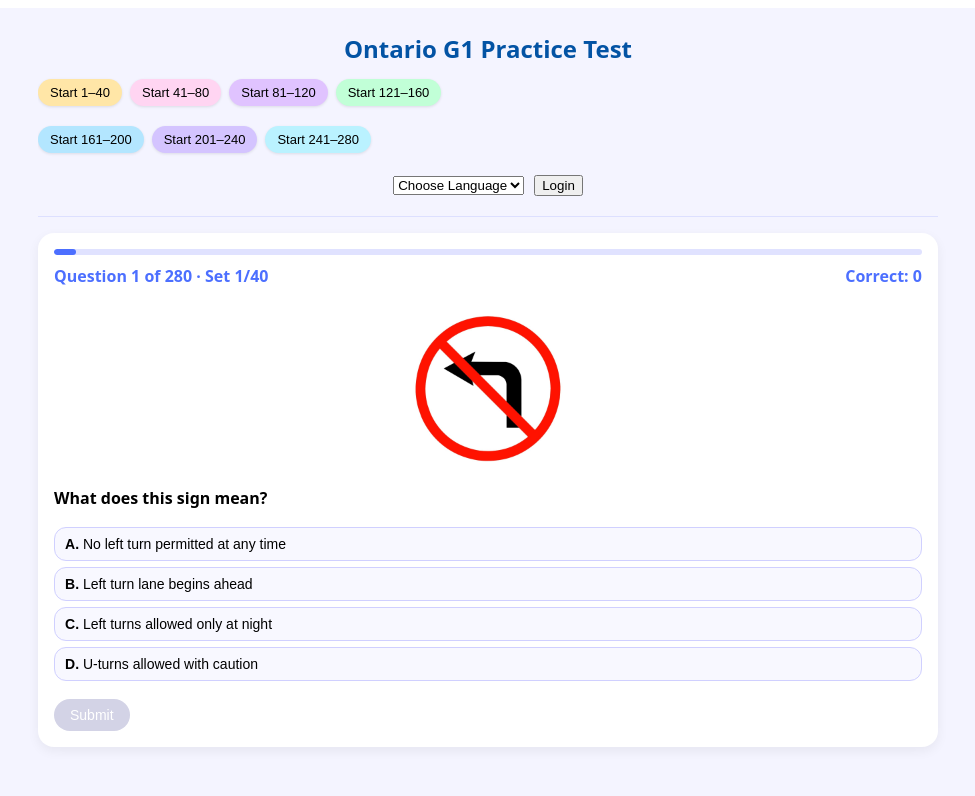
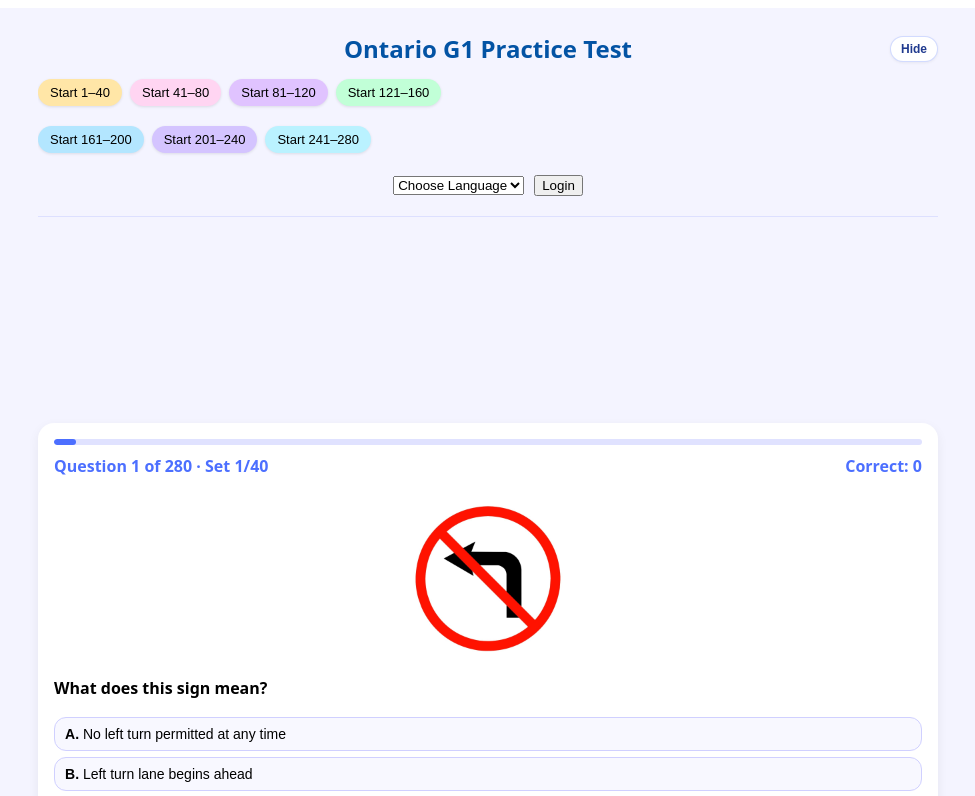
Before and after one commit to Aurelian2025/prep-test-g1, a Next.js app: page / in a window 1280 px wide. Shown: the top 796 px of the page, without its empty margins (152-1127 px from the left). Built offline with nearby package versions, Linux system fonts and the light colour scheme.

Commit message:
Add collapsible header controls and improve styles
Enhanced header controls with collapsible functionality and improved styling.

```diff
--- a/pages/index.js
+++ b/pages/index.js
@@ -1,10 +1,12 @@
-// pages/index.js
-import { useEffect, useState } from "react";
+import { useEffect, useMemo, useRef, useState } from "react";
 import { useSupabase } from "../lib/SupabaseContext";
 
 /* =========================
    STYLES
 ========================= */
+const HEADER_EXPANDED_H = 178; // approx when the button area is visible
+const HEADER_COLLAPSED_H = 62; // approx when collapsed (title row only)
+
 const styles = {
   page: {
     fontFamily:
@@ -31,12 +33,53 @@ const styles = {
     textAlign: "center",
   },
 
+  headerTopRow: {
+    display: "flex",
+    alignItems: "center",
+    justifyContent: "center",
+    gap: 10,
+    position: "relative",
+    padding: "0 40px", // room for the collapse button
+  },
+
+  collapseBtn: (active) => ({
+    position: "absolute",
+    right: 0,
+    top: "50%",
+    transform: "translateY(-50%)",
+    border: "1px solid rgba(76,111,255,0.25)",
+    background: active ? "rgba(76,111,255,0.10)" : "#ffffff",
+    color: "#203a8f",
+    borderRadius: 999,
+    padding: "6px 10px",
+    fontSize: 12,
+    cursor: "pointer",
+    fontWeight: 800,
+    lineHeight: 1,
+    boxShadow: "0 1px 3px rgba(0,0,0,0.06)",
+  }),
+
   title: {
     fontSize: 24,
     fontWeight: 900,
     margin: 0,
     color: "#0353a4",
     whiteSpace: "nowrap",
+  },
+
+  // Collapsible wrapper
+  headerControlsWrap: (collapsed) => ({
+    maxHeight: collapsed ? 0 : 260,
+    overflow: "hidden",
+    transition: "max-height 220ms ease",
+  }),
+
+  // Optional subtle divider line when collapsed
+  headerCollapsedHint: {
+    marginTop: 6,
+    fontSize: 12,
+    color: "#5b6aa6",
+    fontWeight: 600,
   },
 
   scrollRow: {
@@ -166,6 +209,12 @@ const styles = {
     background: "#f1fff1",
     fontSize: 13,
   },
+
+  // spacer so content doesn't "jump" when header collapses (keeps Q&A from sliding under it)
+  headerSpacer: (collapsed) => ({
+    height: collapsed ? HEADER_COLLAPSED_H : HEADER_EXPANDED_H,
+    transition: "height 220ms ease",
+  }),
 };
 
 /* =========================
@@ -397,9 +446,11 @@ export default function PrepTestG1() {
 
   useEffect(() => {
     supabase.auth.getUser().then(({ data }) => setUser(data.user ?? null));
-    const { data: authListener } = supabase.auth.onAuthStateChange((_event, session) => {
+    const { data: authListener } = supabase.auth.onAuthStateChange(
+      (_event, session) => {
         setUser(session?.user ?? null);
-    });
+      }
+    );
     return () => authListener.subscription.unsubscribe();
   }, [supabase]);
 
@@ -431,6 +482,40 @@ export default function PrepTestG1() {
   const isFull = hasAccess;
 
   const effectiveLang = lang || "en";
+
+  /* =========================
+     COLLAPSIBLE HEADER CONTROLS
+     - Auto collapses when you scroll down, expands near top.
+     - Also can be toggled manually.
+  ========================= */
+  const [controlsCollapsed, setControlsCollapsed] = useState(false);
+  const userToggledRef = useRef(false);
+
+  const headerSpacerHeight = useMemo(
+    () => (controlsCollapsed ? HEADER_COLLAPSED_H : HEADER_EXPANDED_H),
+    [controlsCollapsed]
+  );
+
+  useEffect(() => {
+    const onScroll = () => {
+      // If user manually chose a state, don't auto-fight them.
+      if (userToggledRef.current) return;
+
+      const y = window.scrollY || 0;
+      // collapse once you scroll a little; expand again when close to top
+      if (y > 40) setControlsCollapsed(true);
+      else if (y < 10) setControlsCollapsed(false);
+    };
+
+    window.addEventListener("scroll", onScroll, { passive: true });
+    onScroll();
+    return () => window.removeEventListener("scroll", onScroll);
+  }, []);
+
+  const toggleControls = () => {
+    userToggledRef.current = true;
+    setControlsCollapsed((v) => !v);
+  };
 
   /* =========================
      INIT LANGUAGE
@@ -619,6 +704,10 @@ export default function PrepTestG1() {
     setBlockCorrect(0);
     setCheckpointOpen(false);
     setCheckpointScore({ correct: 0, answered: 0, passed: false });
+
+    // when user starts a set, it's usually helpful to show controls briefly,
+    // but don't override a manual choice if they already toggled.
+    if (!userToggledRef.current) setControlsCollapsed(true);
   };
 
   const start1 = () => startByIndex(0, 39, 0);
@@ -631,6 +720,21 @@ export default function PrepTestG1() {
 
   const renderButtons = () => (
     <>
+      <div style={styles.headerTopRow}>
+        <h1 style={styles.title}>Ontario G1 Practice Test</h1>
+
+        <button
+          onClick={toggleControls}
+          style={styles.collapseBtn(controlsCollapsed)}
+          aria-expanded={!controlsCollapsed}
+          aria-controls="header-controls"
+          title={controlsCollapsed ? "Show controls" : "Hide controls"}
+        >
+          {controlsCollapsed ? "Show" : "Hide"}
+        </button>
+      </div>
+
+      <div id="header-controls" style={styles.headerControlsWrap(controlsCollapsed)}>
         {/* ROW 1 */}
         <div style={styles.scrollRow}>
           <button onClick={start1} style={{ ...styles.btn, background: "#ffe6a7" }}>
@@ -642,20 +746,32 @@ export default function PrepTestG1() {
           <button onClick={start81} style={{ ...styles.btn, background: "#e0c3ff" }}>
             Start 81–120
           </button>
-        <button onClick={start121} style={{ ...styles.btn, background: "#c1ffd7" }}>
+          <button
+            onClick={start121}
+            style={{ ...styles.btn, background: "#c1ffd7" }}
+          >
             Start 121–160
           </button>
         </div>
 
         {/* ROW 2 */}
         <div style={styles.scrollRow}>
-        <button onClick={start161} style={{ ...styles.btn, background: "#b3e6ff" }}>
+          <button
+            onClick={start161}
+            style={{ ...styles.btn, background: "#b3e6ff" }}
+          >
             Start 161–200
           </button>
-        <button onClick={start201} style={{ ...styles.btn, background: "#d4c4ff" }}>
+          <button
+            onClick={start201}
+            style={{ ...styles.btn, background: "#d4c4ff" }}
+          >
             Start 201–240
           </button>
-        <button onClick={start241} style={{ ...styles.btn, background: "#baf2ff" }}>
+          <button
+            onClick={start241}
+            style={{ ...styles.btn, background: "#baf2ff" }}
+          >
             Start 241–280
           </button>
         </div>
@@ -676,11 +792,20 @@ export default function PrepTestG1() {
           {isFull ? (
             <button onClick={handleLogout}>Sign out</button>
           ) : (
-          <button onClick={() => (window.location.href = "/login?next=/subscribe")}>
+            <button
+              onClick={() => (window.location.href = "/login?next=/subscribe")}
+            >
               Login
             </button>
           )}
         </div>
+      </div>
+
+      {controlsCollapsed && (
+        <div style={styles.headerCollapsedHint}>
+          Controls hidden — tap “Show” to change sets/language.
+        </div>
+      )}
     </>
   );
 
@@ -727,9 +852,12 @@ export default function PrepTestG1() {
       <div style={styles.page}>
         <div style={styles.container}>
           <div style={styles.header}>
-            <h1 style={styles.title}>Ontario G1 Practice Test</h1>
             {renderButtons()}
           </div>
+
+          {/* spacer keeps layout stable across collapsed/expanded */}
+          <div style={styles.headerSpacer(controlsCollapsed)} />
+
           <div style={styles.card}>
             <p>Loading questions…</p>
           </div>
@@ -760,9 +888,12 @@ export default function PrepTestG1() {
 
       <div style={styles.container}>
         <div style={styles.header}>
-          <h1 style={styles.title}>Ontario G1 Practice Test</h1>
           {renderButtons()}
         </div>
+
+        {/* This prevents the Q&A from sliding up under the sticky header,
+            and shrinks when controls collapse. */}
+        <div style={styles.headerSpacer(controlsCollapsed)} />
 
         <div style={styles.card}>
           <div style={styles.progressOuter}>
```
Lines whose indentation alone changed are shown as unchanged.
